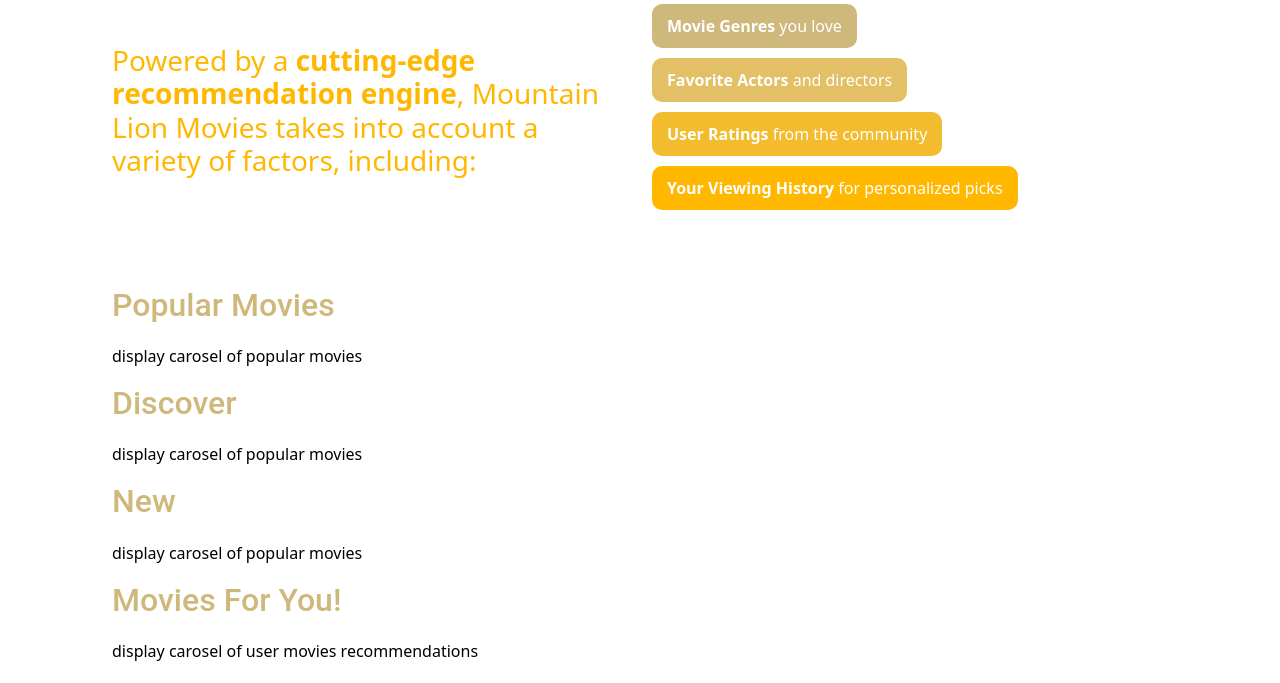
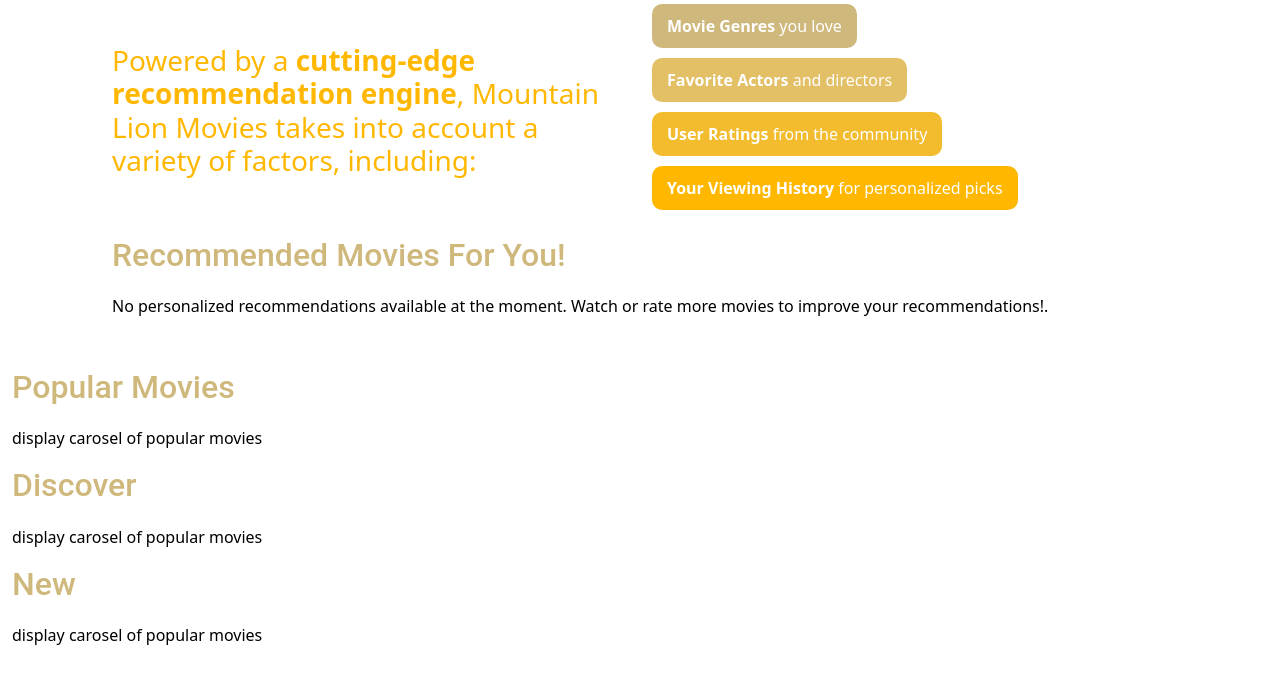
Before and after one commit to Ditmanson/mountainlionmovies, a Django app: page / in a window 1280 px wide. Shown: the part 652-1335 px from the top of the page. After the commit the page ends 1297 px from the top, so only its background shows below. Run offline with Django 5.2, Linux system fonts and the light colour scheme.

Commit message:
Added Recommendations

```diff
--- a/filmproject/admin.py
+++ b/filmproject/admin.py
@@ -20,6 +20,7 @@
     LT_Films_Languages,
     LT_Viewer_Cosine_Similarity,
     LT_Viewer_Ratings,
+    LT_Viewer_Recommendations,
     LT_Viewer_Seen,
     LT_Viewer_Watchlist,
     FriendRequest,
@@ -47,6 +48,7 @@
 admin.site.register(LT_Films_Languages)
 admin.site.register(LT_Viewer_Cosine_Similarity)
 admin.site.register(LT_Viewer_Ratings)
+admin.site.register(LT_Viewer_Recommendations)
 admin.site.register(LT_Viewer_Seen)
 admin.site.register(LT_Viewer_Watchlist)
 admin.site.register(FriendRequest)
--- a/filmproject/models/__init__.py
+++ b/filmproject/models/__init__.py
@@ -3,6 +3,6 @@
 from .linking_tables import (
     LT_Films_Cast, LT_Films_Companies, LT_Films_Countries,
     LT_Films_Crew, LT_Films_Genres, LT_Films_Keywords, LT_Films_Languages,
-    LT_Viewer_Cosine_Similarity, LT_Viewer_Ratings, LT_Viewer_Seen, LT_Viewer_Watchlist
+    LT_Viewer_Cosine_Similarity, LT_Viewer_Ratings, LT_Viewer_Recommendations, LT_Viewer_Seen, LT_Viewer_Watchlist
 )
 from .social_models import Viewer, FriendRequest, FeedEntry, Like, Comment, Notification, User
--- a/filmproject/models/linking_tables.py
+++ b/filmproject/models/linking_tables.py
@@ -62,6 +62,12 @@
     class Meta:
         unique_together = ("viewer", "film_a", "film_b")
 
+class LT_Viewer_Recommendations(models.Model):
+    viewer = models.ForeignKey("filmproject.Viewer", on_delete=models.DO_NOTHING, null=True)
+    film = models.ForeignKey("filmproject.Film", on_delete=models.DO_NOTHING, related_name="recommended_film", null=True)
+    recommendation_score = models.DecimalField(decimal_places=1, max_digits=3, null=True)
+    class Meta:
+        unique_together = ("viewer", "film")
 
 class LT_Viewer_Seen(models.Model):
     viewer = models.ForeignKey("filmproject.Viewer", on_delete=models.DO_NOTHING, null=True)
--- a/filmproject/templates/filmproject/base_template.html
+++ b/filmproject/templates/filmproject/base_template.html
@@ -12,6 +12,10 @@
     <link rel="icon" href="{% static 'images/favicon.ico' %}" />
     <!-- Additional Scripts -->
     <script src="{% static 'static.js' %}"></script>
+    <!-- Bootstrap JS Bundle -->
+    <script src="https://cdn.jsdelivr.net/npm/bootstrap@5.3.3/dist/js/bootstrap.bundle.min.js"></script>
+    <!-- Notification Center Script -->
+    <script src="{% static 'scripts/notifications.js' %}"></script>
   </head>
   <body>
     <!-- Navbar -->
@@ -129,10 +133,5 @@
 
       {% endblock %}
     </div>
-
-    <!-- Bootstrap JS Bundle -->
-    <script src="https://cdn.jsdelivr.net/npm/bootstrap@5.3.3/dist/js/bootstrap.bundle.min.js"></script>
-    <!--Notification Center Script-->
-    <script src="{% static 'scripts/notifications.js' %}"></script>
   </body>
 </html>
--- a/filmproject/templates/filmproject/index.html
+++ b/filmproject/templates/filmproject/index.html
@@ -28,6 +28,34 @@
 
       </div>
 
+  {% comment %} IF LOGGED IN... {% endcomment %}
+
+  <h2>Recommended Movies For You!</h2>
+  {% if recommendations %}
+  <div class="scroll-container" style="overflow-x: auto; white-space: nowrap;">
+    <div class="carousel-inner">
+      {% for rec in recommendations %}
+      <div class="d-inline-block {% if forloop.first %}active{% endif %}" style="width: 15rem; margin: 0 10px;">
+        <div class="card h-100">
+          {% if rec.film.poster_path %}
+          <img src="https://image.tmdb.org/t/p/w500{{ rec.film.poster_path }}" class="card-img-top img-fluid" alt="{{ rec.film.title }}" style="height: auto; max-width: 100%;">
+          {% else %}
+              <img src="{% static 'images/default_movie_poster.jpg' %}" class="card-img-top img-fluid" alt="{{ rec.film.title }}" style="height: auto; max-width: 100%;">
+              {% endif %}
+              <div class="card-body text-center">
+                  <h5 class="card-title">{{ rec.film.title }}</h5>
+                  <p class="card-text">Recommended: {{ rec.recommendation_score }}</p>
+              </div>
+          </div>
+      </div>
+      {% empty %}
+          <p>No personalized recommendations available at the moment. Watch or rate more movies to improve your recommendations!</p>
+      {% endfor %}
+  </div>
+  {% else %}
+      <p>No personalized recommendations available at the moment. Watch or rate more movies to improve your recommendations!.</p>
+  {% endif %}
+</div>
 
   <h2 style="margin-top: 50px;">Popular Movies</h2>
   <p>display carosel of popular movies</p>
@@ -38,9 +66,7 @@
   <h2>New</h2>
   <p>display carosel of popular movies</p>
 
-  {% comment %} IF LOGGED IN... {% endcomment %}
-  <h2>Movies For You!</h2>
-  <p>display carosel of user movies recommendations</p>
+
 
 
 
--- a/filmproject/templates/filmproject/staff_dashboard.html
+++ b/filmproject/templates/filmproject/staff_dashboard.html
@@ -27,6 +27,11 @@
     <button type="submit" class="btn btn-primary">Recalculate Cosine Similarity</button>
 </form>
 
+<form method="POST" action="{% url 'manual_recalculate_recommendations' %}">
+    {% csrf_token %}
+    <button type="submit" class="btn btn-primary">Recalculate Movie Recommendations</button>
+</form>
+
 <form method="POST" action="{% url 'manual_database_cleanup' %}">
     {% csrf_token %}
     <button type="submit" class="btn btn-primary">Database Cleanup</button>
--- a/filmproject/urls.py
+++ b/filmproject/urls.py
@@ -64,9 +64,10 @@
 )
 
 from .views.staff_views import (
-    manual_update_film_ratings,
     manual_calculate_cosine_similarity,
     manual_database_cleanup,
+    manual_recalculate_recommendations,
+    manual_update_film_ratings,
     staff_dashboard,
 )
 
@@ -152,6 +153,7 @@
     path('super/update-film-ratings/', manual_update_film_ratings, name='manual_update_film_ratings'),
     path('super/calculate-cosine-similarity/', manual_calculate_cosine_similarity, name='manual_calculate_cosine_similarity'),
     path('super/database-cleanup/', manual_database_cleanup, name='manual_database_cleanup'),
+    path('super/recalculate-recommendations/', manual_recalculate_recommendations, name='manual_recalculate_recommendations'),
 
     # Viewer list
     path("viewers/", ViewerListView.as_view(), name="viewers"),
--- a/filmproject/views/film_views.py
+++ b/filmproject/views/film_views.py
@@ -3,7 +3,7 @@
 from django.urls import reverse_lazy
 from django.views import generic
 from django.views.generic import ListView
-from ..models import Film, LT_Viewer_Seen, LT_Viewer_Watchlist, Viewer
+from ..models import Film, LT_Viewer_Recommendations, LT_Viewer_Seen, LT_Viewer_Watchlist, Viewer
 
 
 class FilmDetailView(generic.DetailView):
@@ -142,7 +142,12 @@
 
 
 def index(request):
-    return render(request, "filmproject/index.html")
+    recommendations = []
+    if request.user.is_authenticated:
+        recommendations = LT_Viewer_Recommendations.objects.filter(
+            viewer=request.user.viewer
+        ).order_by('-recommendation_score')
+    return render(request, "filmproject/index.html", {"recommendations": recommendations})
 
 
 @login_required
```
Also changed, not shown: filmproject/views/staff_views.py (+41 -3 lines), filmproject/migrations/0005_alter_viewer_user.py (added), filmproject/migrations/0006_lt_viewer_recommendations.py (added).
